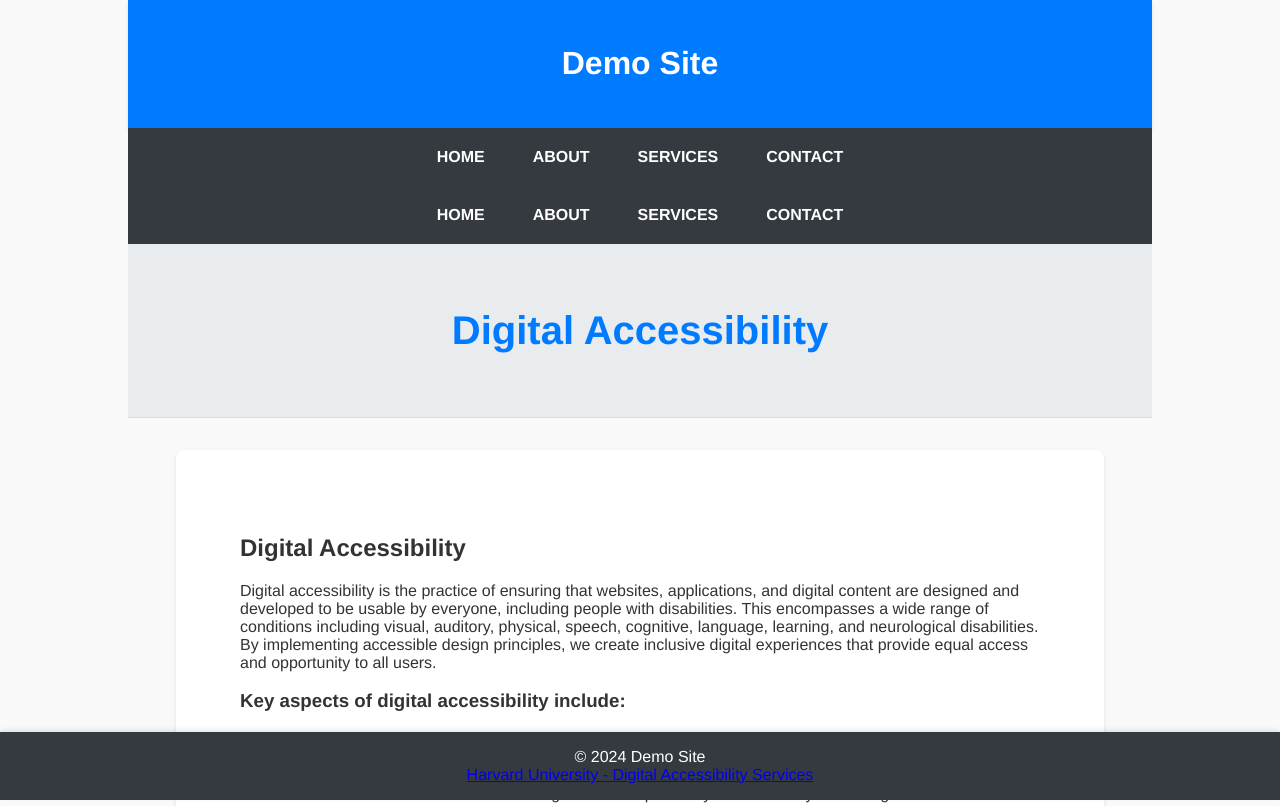
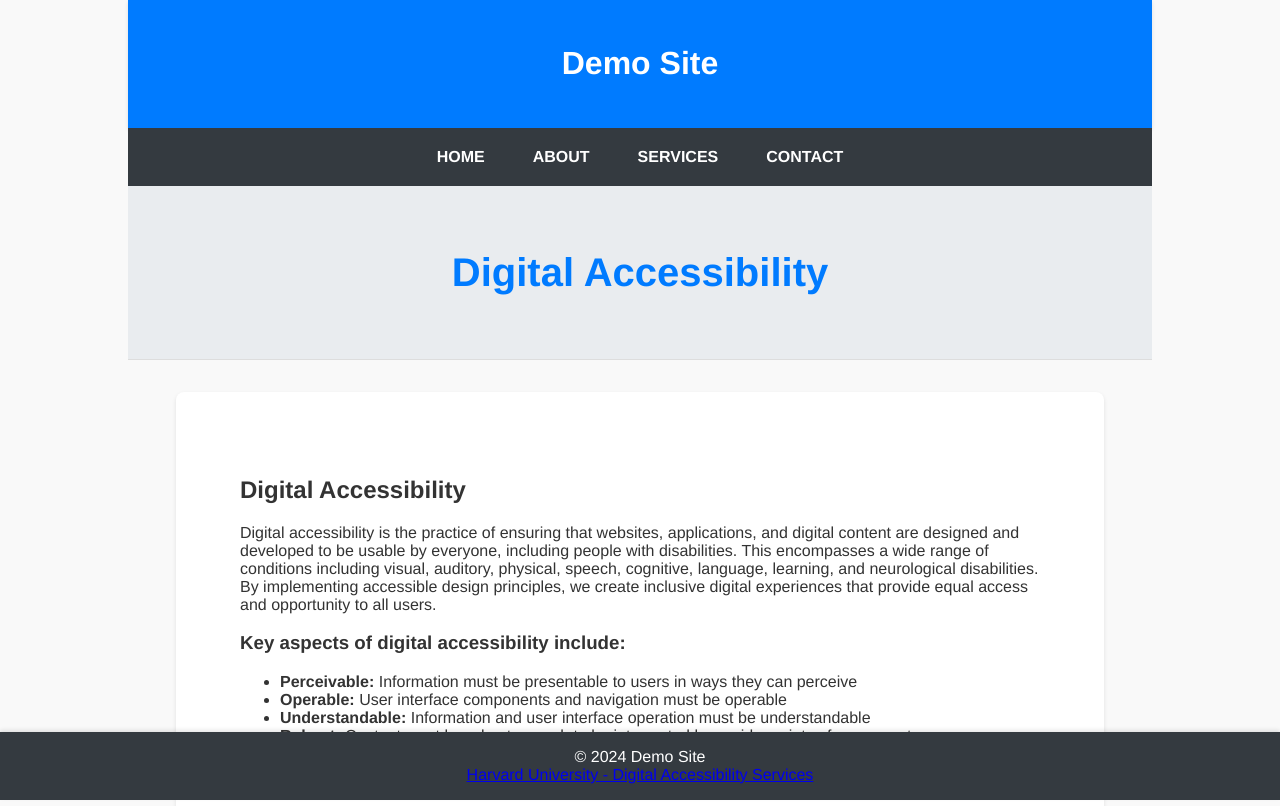
Before and after one commit to derekjackson-das/das-testing, a plain HTML site: page index.html in a window 1280 px wide. Shown: the top 806 px of the page. Drawn offline with Linux system fonts and the light colour scheme.

Commit message:
remove extra nav

```diff
--- a/index.html
+++ b/index.html
@@ -18,12 +18,6 @@
         <a href="about.html">About</a>
         <a href="services.html">Services</a>
         <a href="contact.html">Contact</a>
-    </nav>
-    <nav>
-        <a href="#">Home</a>
-        <a href="#">About</a>
-        <a href="#">Services</a>
-        <a href="#">Contact</a>
     </nav>
     <div class="banner">
         <h2>Digital Accessibility</h2>
```
